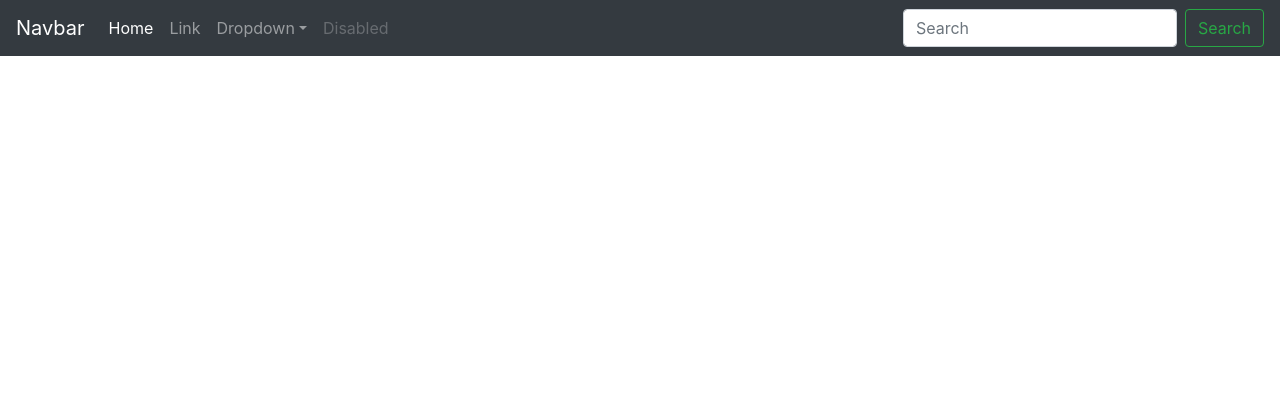
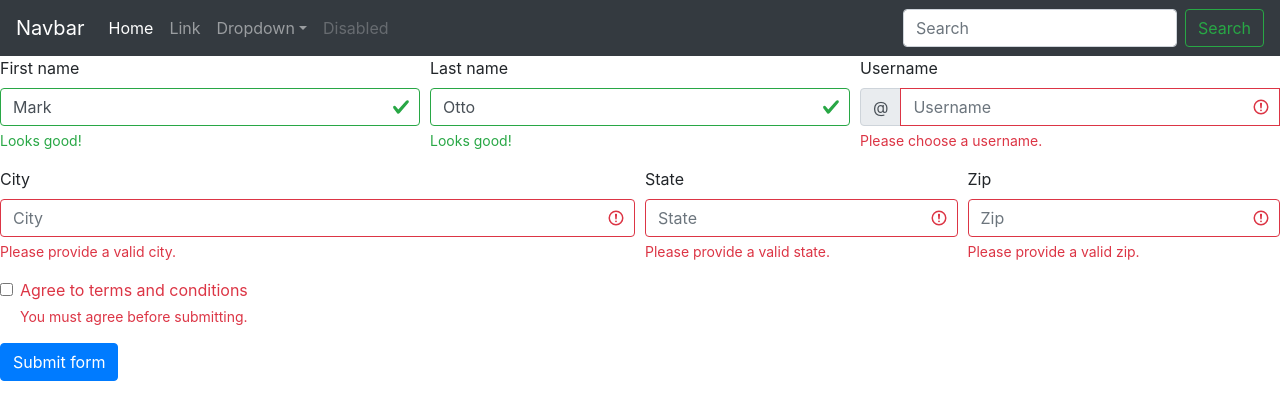
Before and after one commit to nadyshalaby/knowa, a React (Create React App) app: page / in a window 1280 px wide. Shown: the top 420 px of the page. Built offline with nearby package versions, Linux system fonts and the light colour scheme.

Commit message:
sdjkjdsd

```diff
--- a/src/components/App.js
+++ b/src/components/App.js
@@ -1,9 +1,11 @@
 import React from "react";
 import Navbar from "./articles/Navbar";
+import Create from "./articles/Create";
 
 const App = () => (
   <div>
     <Navbar />
+    <Create></Create>
   </div>
 );
 
--- a/src/components/articles/Create.js
+++ b/src/components/articles/Create.js
@@ -1,9 +1,120 @@
-import React,{ Component } from "react";
+import React, { Component } from "react";
 
-export default class Create extends Component{{
-  render () {
+export default class Create extends Component {
+  render() {
     return (
-
- );
+      <div className="Create">
+        <form>
+          <div className="form-row">
+            <div className="col-md-4 mb-3">
+              <label for="validationServer01">First name</label>
+              <input
+                type="text"
+                className="form-control is-valid"
+                id="validationServer01"
+                placeholder="First name"
+                value="Mark"
+                required
+              />
+              <div className="valid-feedback">Looks good!</div>
+            </div>
+            <div className="col-md-4 mb-3">
+              <label for="validationServer02">Last name</label>
+              <input
+                type="text"
+                className="form-control is-valid"
+                id="validationServer02"
+                placeholder="Last name"
+                value="Otto"
+                required
+              />
+              <div className="valid-feedback">Looks good!</div>
+            </div>
+            <div className="col-md-4 mb-3">
+              <label for="validationServerUsername">Username</label>
+              <div className="input-group">
+                <div className="input-group-prepend">
+                  <span className="input-group-text" id="inputGroupPrepend3">
+                    @
+                  </span>
+                </div>
+                <input
+                  type="text"
+                  className="form-control is-invalid"
+                  id="validationServerUsername"
+                  placeholder="Username"
+                  aria-describedby="inputGroupPrepend3"
+                  required
+                />
+                <div className="invalid-feedback">
+                  Please choose a username.
+                </div>
+              </div>
+            </div>
+          </div>
+          <div className="form-row">
+            <div className="col-md-6 mb-3">
+              <label for="validationServer03">City</label>
+              <input
+                type="text"
+                className="form-control is-invalid"
+                id="validationServer03"
+                placeholder="City"
+                required
+              />
+              <div className="invalid-feedback">
+                Please provide a valid city.
+              </div>
+            </div>
+            <div className="col-md-3 mb-3">
+              <label for="validationServer04">State</label>
+              <input
+                type="text"
+                className="form-control is-invalid"
+                id="validationServer04"
+                placeholder="State"
+                required
+              />
+              <div className="invalid-feedback">
+                Please provide a valid state.
+              </div>
+            </div>
+            <div className="col-md-3 mb-3">
+              <label for="validationServer05">Zip</label>
+              <input
+                type="text"
+                className="form-control is-invalid"
+                id="validationServer05"
+                placeholder="Zip"
+                required
+              />
+              <div className="invalid-feedback">
+                Please provide a valid zip.
+              </div>
+            </div>
+          </div>
+          <div className="form-group">
+            <div className="form-check">
+              <input
+                className="form-check-input is-invalid"
+                type="checkbox"
+                value=""
+                id="invalidCheck3"
+                required
+              />
+              <label className="form-check-label" for="invalidCheck3">
+                Agree to terms and conditions
+              </label>
+              <div className="invalid-feedback">
+                You must agree before submitting.
+              </div>
+            </div>
+          </div>
+          <button className="btn btn-primary" type="submit">
+            Submit form
+          </button>
+        </form>
+      </div>
+    );
   }
 }
```
